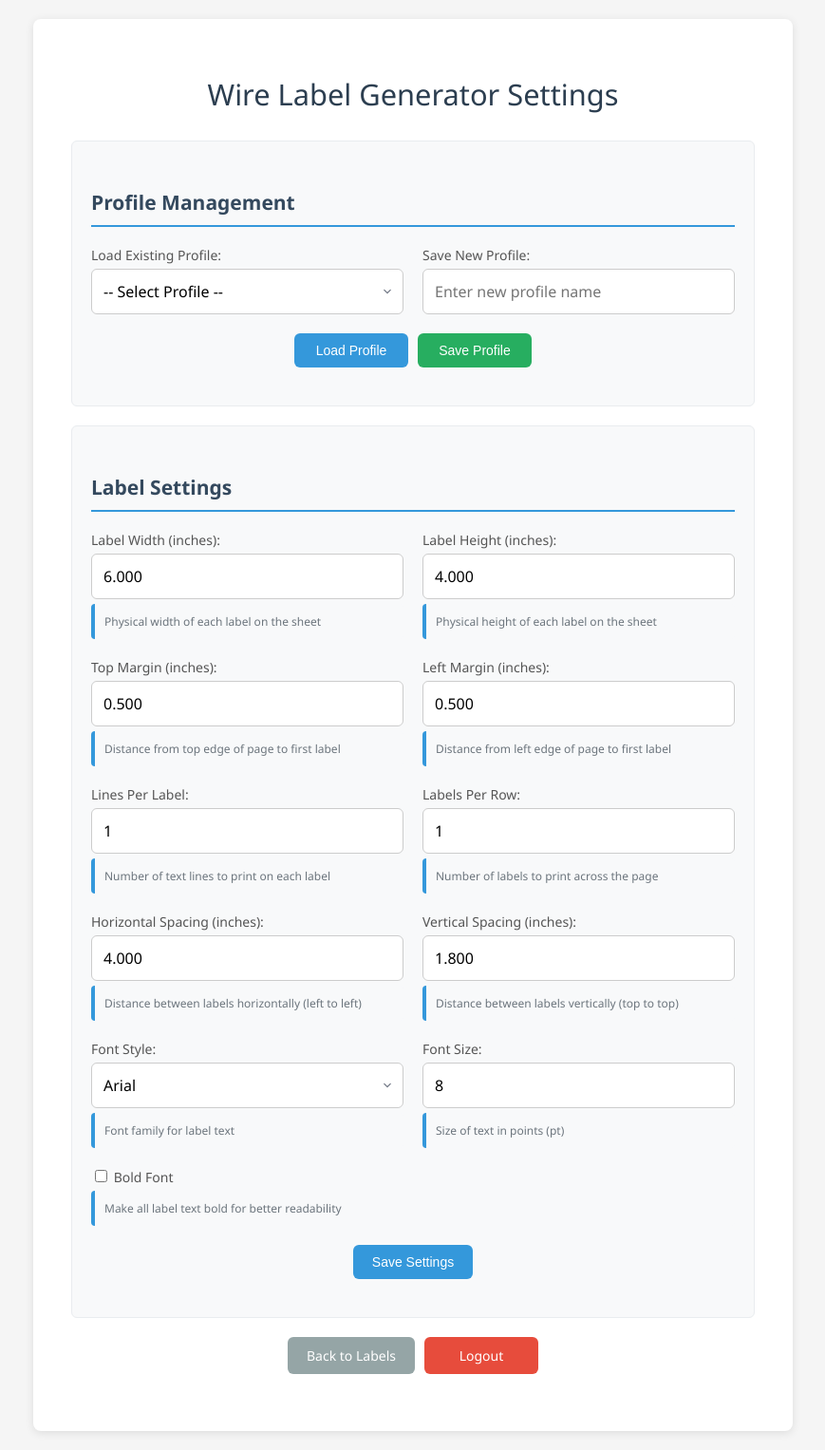
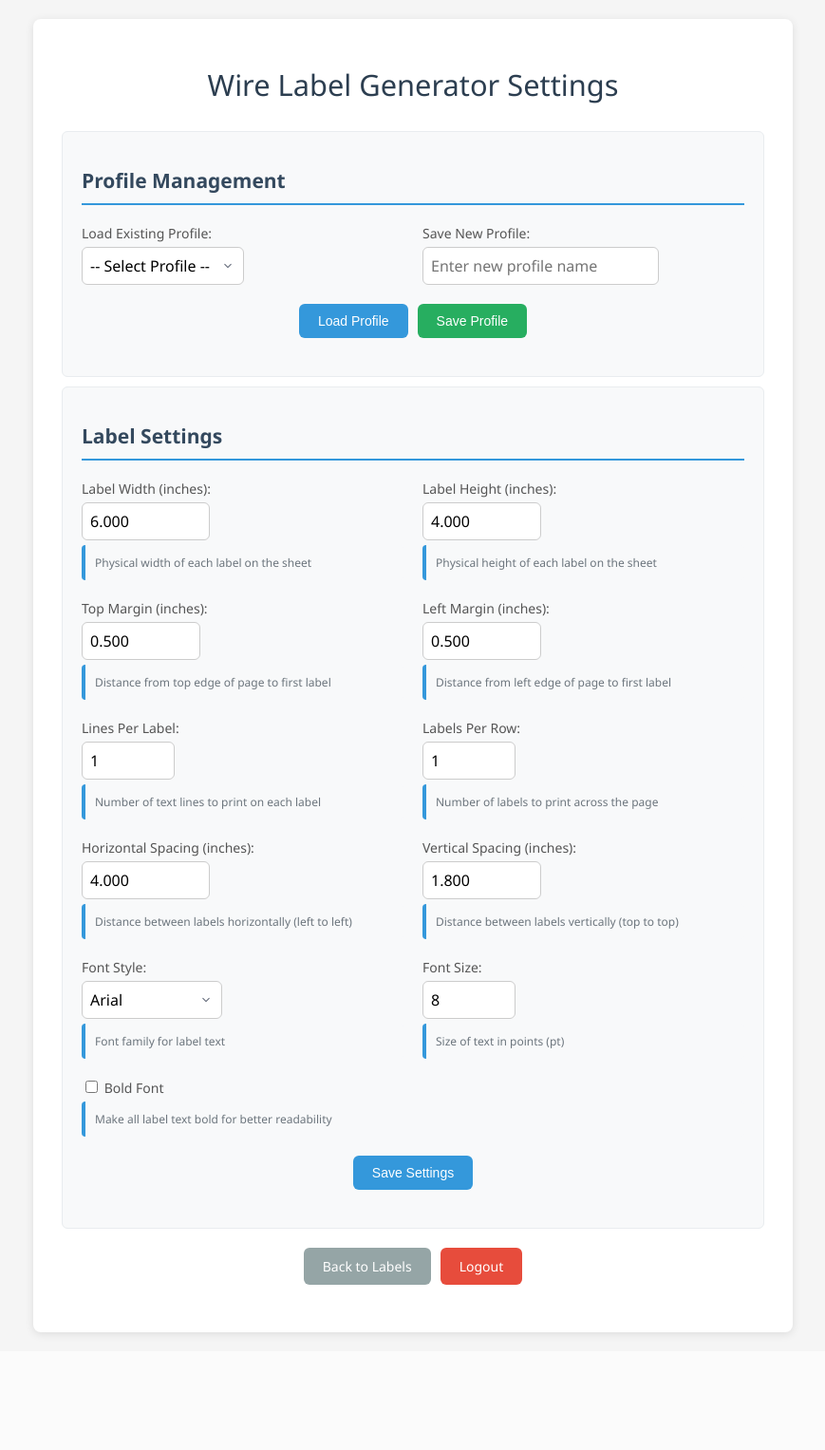
Before and after one commit to KasaCompaniesIT/pyKasaWireLabel, a Flask app: template templates/settings.html in a window 1280 px wide. Shown: the whole page at 95% size, without its empty margins (205-1074 px from the left). After the commit the page ends 1408 px from the top, so only its background shows below. Run offline with Flask 3, Linux system fonts and the light colour scheme; the template is opened without the code that fills it, so the values that code supplies are empty.

Commit message:
UI Tweaks

```diff
--- a/static/styles.css
+++ b/static/styles.css
@@ -37,7 +37,7 @@
     color: #34495e;
     border-bottom: 2px solid #3498db;
     padding-bottom: 10px;
-    margin-top: 20px;
+    /* margin-top: 20px; */
     margin-bottom: 15px;
     font-size: 1.3em;
 }
@@ -58,8 +58,8 @@
 .form-group input[type="text"],
 .form-group input[type="number"],
 .form-group textarea {
-    width: 100%;
-    padding: 12px;
+    /* width: 100%; */
+    padding: 8px;
     border: 1px solid #ccc;
     border-radius: 6px;
     font-size: 16px; /* Prevent zoom on iOS */
@@ -329,7 +329,7 @@
     }
 
     h2 {
-        margin-top: 30px;
+        /* margin-top: 30px; */
         margin-bottom: 20px;
         font-size: 1.5em;
     }
@@ -365,7 +365,7 @@
     }
 
     .add-wire-row .form-group {
-        flex: 1;
+        /* flex: 1; */
         margin-bottom: 0;
     }
 
@@ -376,7 +376,8 @@
 
     button, .btn {
         width: auto;
-        min-width: 120px;
+        min-width: 60px;
+        min-height: 30px;
         padding: 10px 20px;
         font-size: 14px;
         margin-bottom: 0;
@@ -457,12 +458,17 @@
     .wire-table td {
         padding: 12px;
     }
+
+    .wire-table th {
+        font-weight: 600;
+        color: #555;
+    }
 }
 
 @media (min-width: 1024px) {
-    .container {
+    /* .container {
         padding: 40px;
-    }
+    } */
 
     .form-row.three-columns {
         display: grid;
@@ -604,7 +610,6 @@
     background: #f8f9fa;
     border-radius: 6px;
     border: 1px solid #e9ecef;
-    margin-bottom: 40px; /* Extra space at bottom for mobile */
 }
 
 .import-buttons {
@@ -638,8 +643,8 @@
 }
 
 .wire-table th {
-    background-color: #f8f9fa;
-    font-weight: 600;
+    background-color: #ddd; /* Medium gray background for table headers */
+    font-weight: bold;
     color: #555;
 }
 
@@ -683,7 +688,7 @@
 .settings-section {
     background: #f8f9fa;
     padding: 20px;
-    margin: 20px 0;
+    margin: 10px 0;
     border-radius: 6px;
     border: 1px solid #e9ecef;
 }
@@ -740,6 +745,9 @@
         background: rgba(255, 255, 255, 0.8);
         border-radius: 4px;
         word-wrap: break-word;
+    }
+    .import-section {
+        margin-bottom: 40px; /* Extra space at bottom for mobile */
     }
 }
 
```
Also changed, not shown: templates/index.html (+5 -5 lines).
